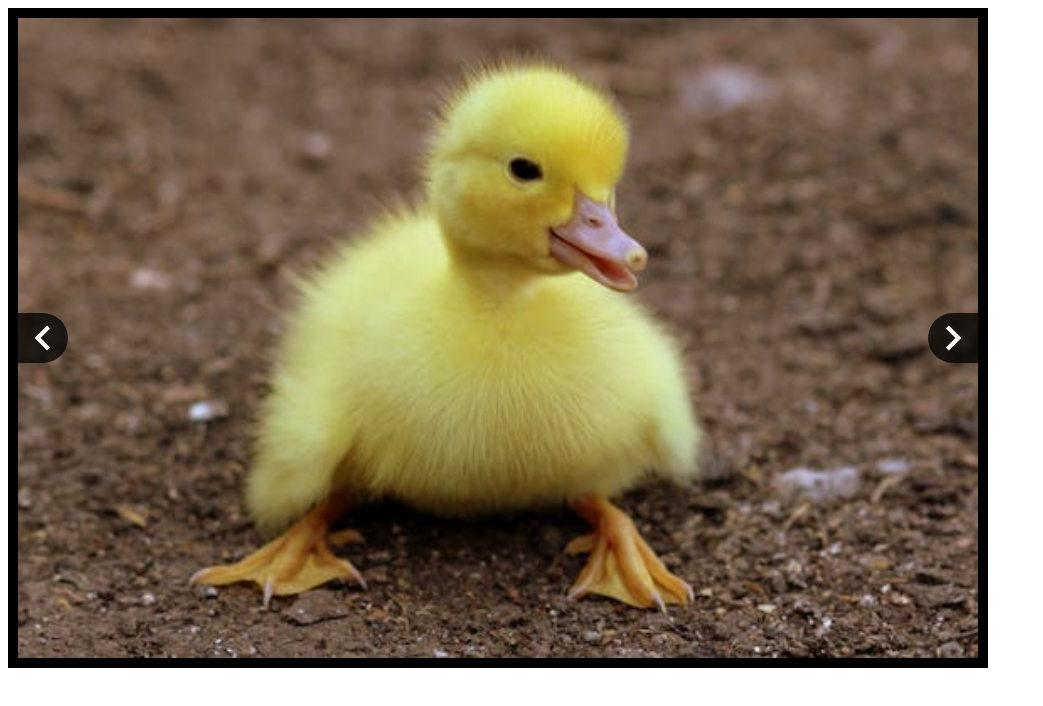
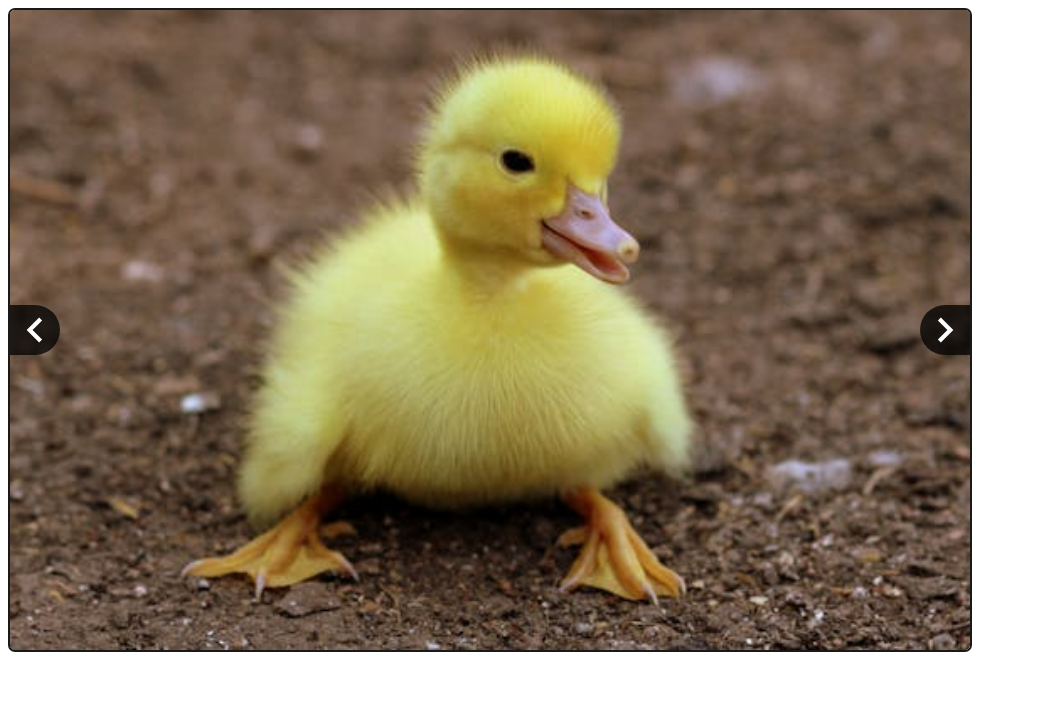
Before and after one commit to h-yau/image_slider, a website built with webpack: page dist/index.html in a window 1280 px wide. Shown: the whole page, without its empty margins (0-1043 px from the left). Built offline with Linux system fonts and the light colour scheme.

Commit message:
Round edges

```diff
--- a/src/style.css
+++ b/src/style.css
@@ -14,7 +14,8 @@ div {
   height: 40rem;
   width: 60rem;
 
-  border: 10px black solid;
+  border: 2px rgba(0, 0, 0, 0.9) solid;
+  border-radius: 7px;
 }
 
 .slider-image {
```
Also changed, not shown: dist/main.js.
